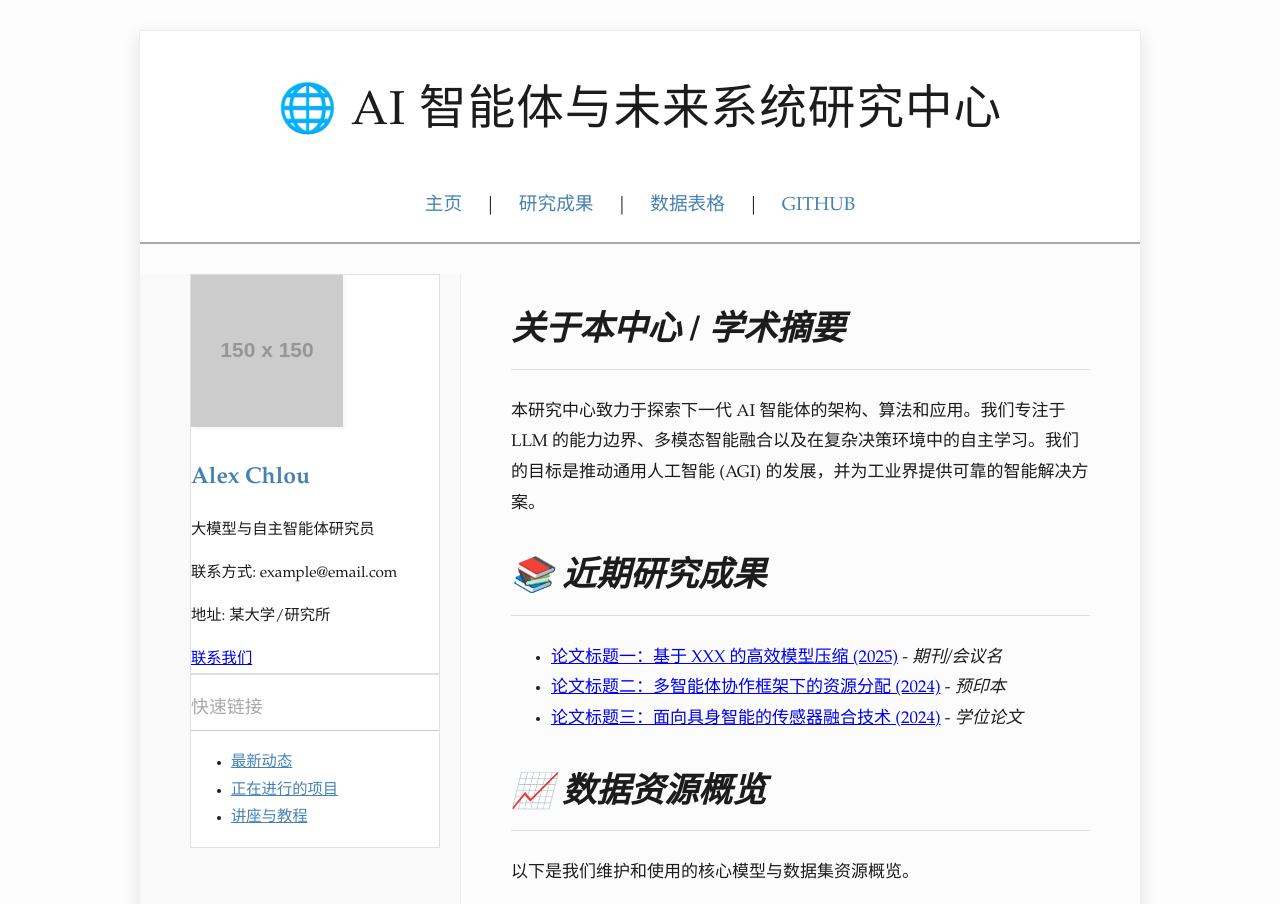
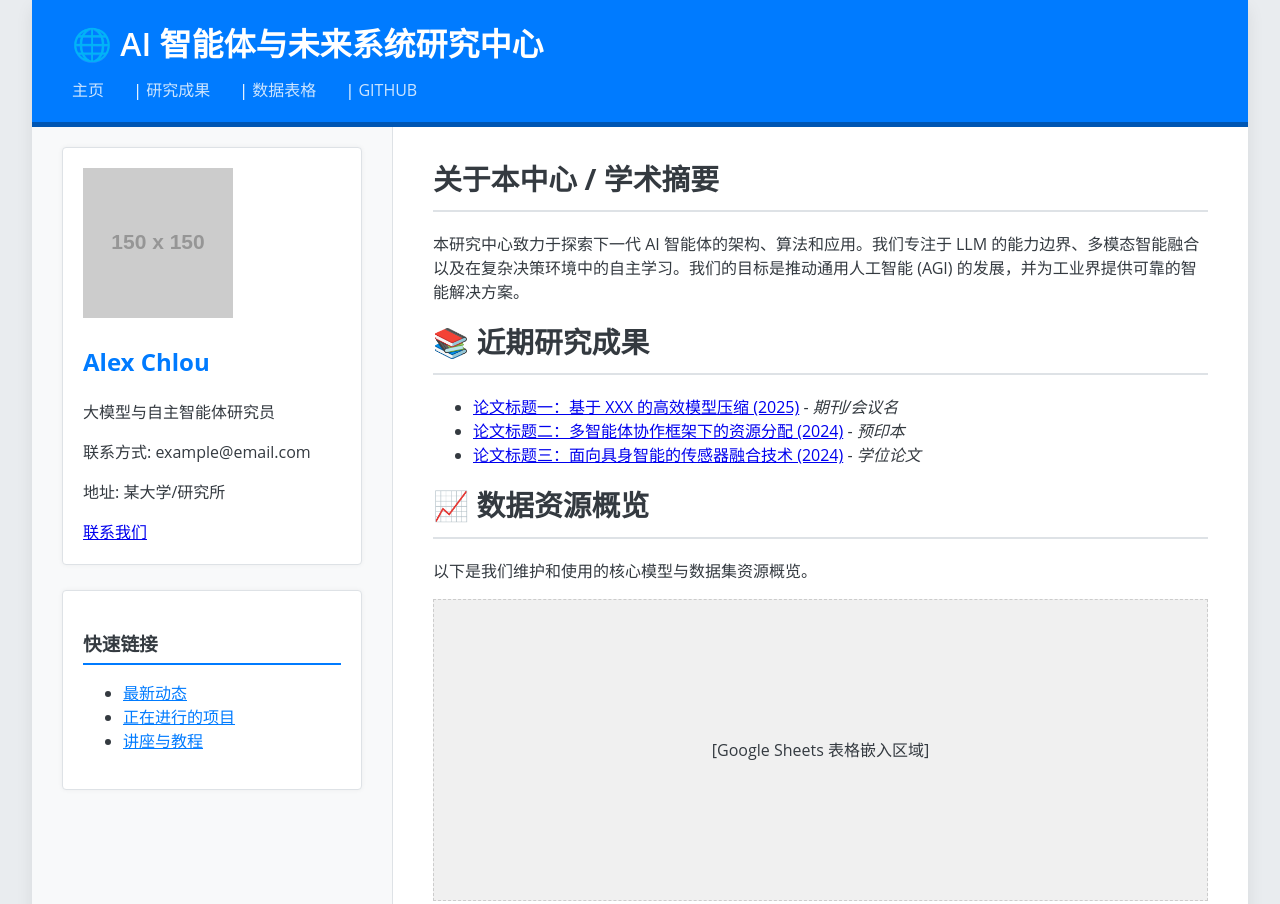
Before and after one commit to KeerH1997/ISDS-cases-tracker, a plain HTML site: page index.html in a window 1280 px wide. Shown: the top 904 px of the page. Drawn offline with Linux system fonts and the light colour scheme; placeholder pictures from the web are drawn by us.

Commit message:
Update styles.css

```diff
--- a/styles.css
+++ b/styles.css
@@ -1,120 +1,114 @@
-/* 风格三：经典文档 (Classic Document) */
+/* 风格四：机构/大学门户 (Institutional Portal) */
 
 /* 基础设置 */
 body {
-    font-family: 'Palatino Linotype', 'Book Antiqua', Palatino, serif; /* 经典衬线字体 */
+    font-family: 'Open Sans', 'Helvetica Neue', Arial, sans-serif;
     margin: 0;
     padding: 0;
-    line-height: 1.8;
-    background-color: #fcfcfc; /* 接近白色的柔和背景 */
-    color: #1c1c1c; /* 接近黑色的深色文本 */
-    font-size: 17px; /* 增大字体以提高可读性 */
+    line-height: 1.5;
+    background-color: #e9ecef; /* 非常浅的灰色背景 */
+    color: #343a40; /* 深灰文本 */
+    font-size: 16px;
 }
 
 #wrapper {
-    width: 90%;
-    max-width: 1000px; /* 限制最大宽度，模仿书籍页面 */
-    margin: 30px auto;
-    box-shadow: 0 5px 15px rgba(0,0,0,0.1); /* 柔和的阴影 */
-    border: 1px solid #eee;
+    width: 95%;
+    max-width: 1400px; /* 更宽的布局 */
+    margin: 0 auto;
+    background-color: #ffffff;
+    box-shadow: 0 0.5rem 1rem rgba(0,0,0,0.08); /* 明显的阴影 */
 }
 
-/* 头部样式：强调标题 */
+/* 头部样式：品牌色强调 */
 #header {
-    background: #fff;
-    color: #1c1c1c;
-    padding: 40px 50px 20px 50px;
-    border-bottom: 2px solid #a9a9a9; /* 灰色分隔线 */
+    background: #007bff; /* 主品牌色：蓝色 */
+    color: white;
+    padding: 20px 40px;
+    border-bottom: 5px solid #0056b3; /* 更深的强调色 */
 }
 
 #header h1 {
-    margin-top: 0;
-    font-size: 2.8em;
-    font-weight: normal;
-    text-align: center;
-    letter-spacing: 1px;
+    margin: 0;
+    font-size: 2em;
+    font-weight: 600;
 }
 
 #header nav {
-    text-align: center;
-    margin-top: 20px;
-    font-size: 1.1em;
+    margin-top: 10px;
 }
 
 #header nav a {
-    color: #4682b4; /* 钢蓝色链接 */
-    margin: 0 18px;
+    color: #cce5ff; /* 浅色链接 */
+    margin-right: 25px;
     text-decoration: none;
-    text-transform: uppercase;
+    font-size: 1em;
+    text-transform: uppercase; /* 导航大写 */
 }
 
 #header nav a:hover {
-    text-decoration: underline;
+    color: #fff;
+    border-bottom: 2px solid white;
+    padding-bottom: 3px;
 }
 
 /* 主布局：两栏结构 */
 #main-layout {
     display: flex;
-    padding: 30px 0;
+    padding: 0; /* 移除容器内边距，让侧边栏贴合 */
 }
 
 /* 侧边栏 (Sidebar) */
 #sidebar {
-    flex: 0 0 250px;
-    padding: 0 20px 20px 50px;
-    background-color: #f9f9f9; /* 侧边栏背景略深 */
-    border-right: 1px solid #eee;
-    font-size: 0.9em;
+    flex: 0 0 300px;
+    padding: 20px 30px;
+    background-color: #f8f9fa; /* 浅色侧边栏 */
+    border-right: 1px solid #dee2e6;
 }
 
 .card {
-    background: #fff;
-    border: 1px solid #e0e0e0;
-    box-shadow: none;
-}
-
-.profile-pic {
-    border: 1px solid #ccc;
-    box-shadow: 2px 2px 5px rgba(0,0,0,0.05);
+    background: white;
+    padding: 20px;
+    margin-bottom: 25px;
+    border: 1px solid #dee2e6;
+    border-radius: 0.25rem; /* 略微圆角 */
+    box-shadow: 0 0 5px rgba(0,0,0,0.05);
 }
 
 .profile h2 {
-    color: #4682b4;
+    color: #007bff;
 }
 
 .quick-links h3 {
-    color: #a9a9a9;
-    border-bottom: 1px solid #ccc;
+    color: #343a40;
+    border-bottom: 2px solid #007bff;
     padding-bottom: 5px;
-    font-weight: normal;
-    text-transform: uppercase;
+    margin-bottom: 15px;
 }
 
 .quick-links a {
-    color: #4682b4;
+    color: #007bff;
 }
 
 /* 主要内容区 (Content) */
 #content {
     flex-grow: 1;
-    padding: 0 50px 20px 50px;
+    padding: 30px 40px;
 }
 
 .content-section h2 {
-    color: #1c1c1c;
-    font-size: 2em;
-    font-style: italic;
-    border-left: none;
-    border-bottom: 1px solid #ddd;
-    padding-bottom: 5px;
+    color: #343a40;
+    font-size: 1.8em;
+    margin-top: 0;
+    border-bottom: 2px solid #dee2e6;
+    padding-bottom: 10px;
+    margin-bottom: 20px;
 }
 
 /* 底部样式 */
 #footer {
     text-align: center;
-    padding: 20px;
-    background-color: #fff;
-    color: #a9a9a9;
-    font-size: 0.9em;
-    border-top: 1px solid #e0e0e0;
+    padding: 15px;
+    background-color: #343a40; /* 使用深色背景 */
+    color: white;
+    font-size: 0.8em;
 }
```
